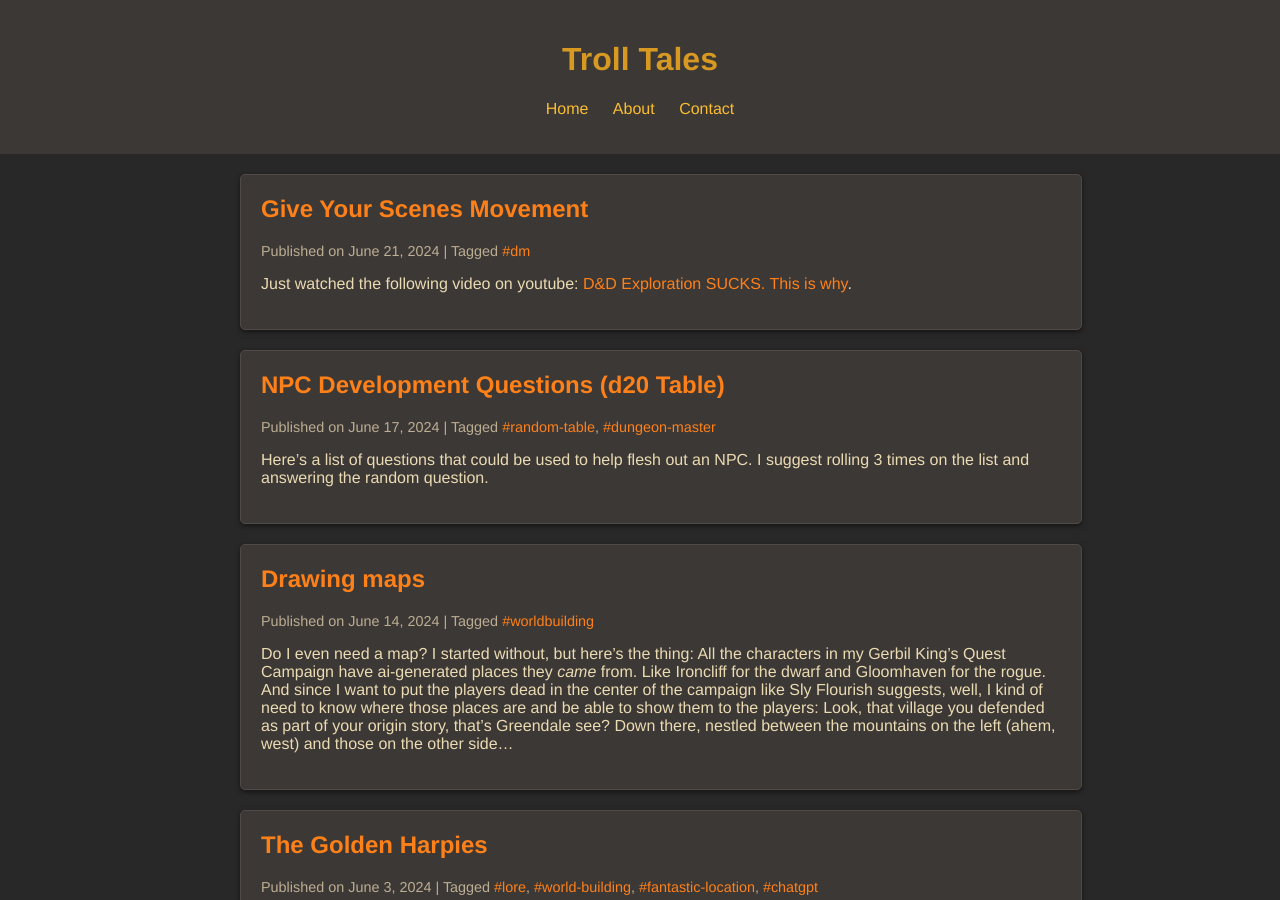
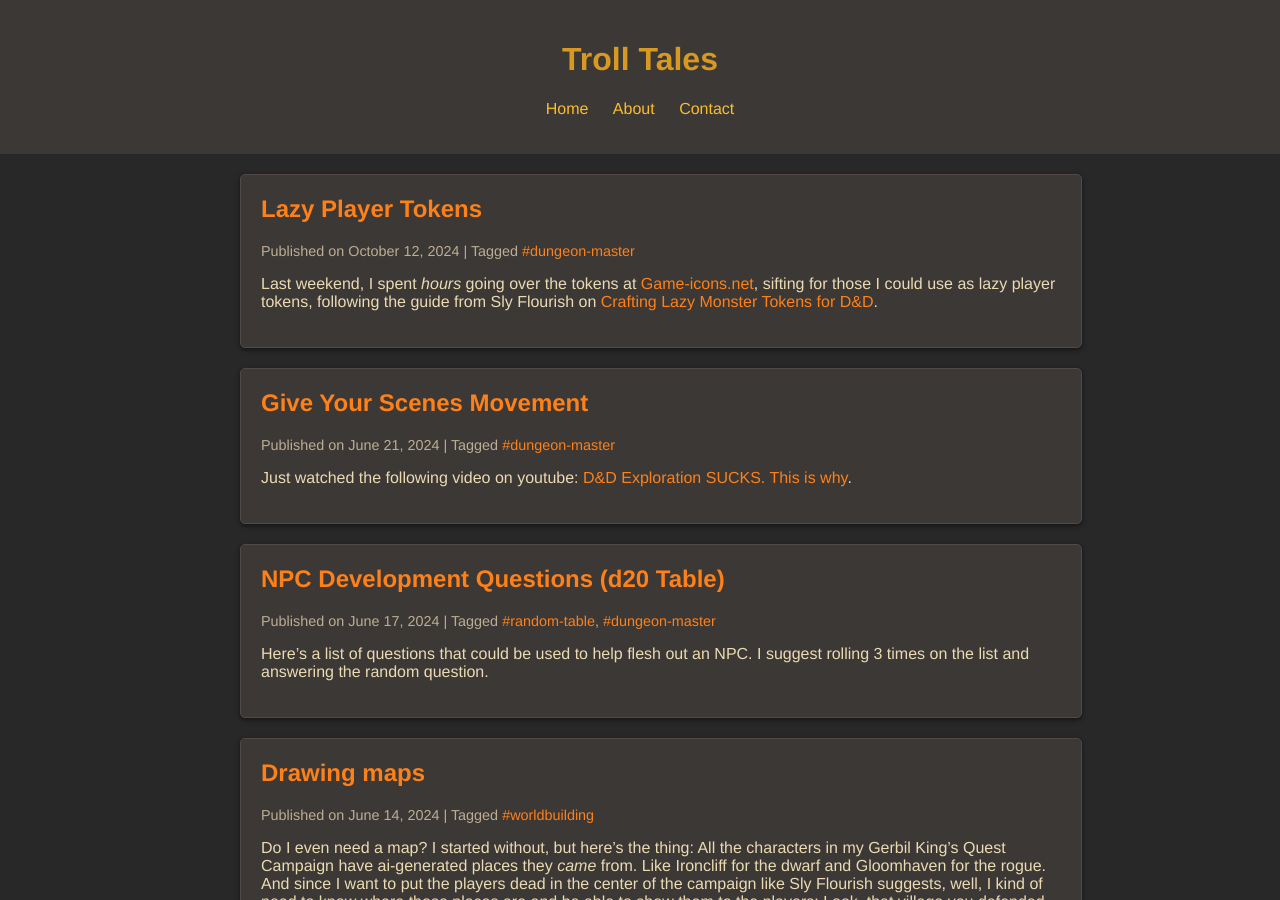
Before and after one commit to daren-thomas/troll-tales, a Jekyll site: the page built from index.md, in a window 1280 px wide and 900 px high. Built offline with Jekyll 4.4.1, drawn with Linux system fonts in a browser that asks for light colours.

Commit message:
lazy player tokens

```diff
--- a/_posts/2024/06/2024-06-21-give-your-scenes-movement.md
+++ b/_posts/2024/06/2024-06-21-give-your-scenes-movement.md
@@ -1,7 +1,7 @@
 ---
 layout: post
 title: Give Your Scenes Movement
-tags: [dm]
+tags: [dungeon-master]
 ---
 
 Just watched the following video on youtube: [D&D Exploration SUCKS. This is why](https://www.youtube.com/watch?v=Sd2svbU7t50).
--- /dev/null
+++ b/_posts/2024/10/2024-10-12-lazy-player-tokens.md
@@ -0,0 +1,20 @@
+---
+title: Lazy Player Tokens
+layout: post
+tags:
+    - dungeon-master
+---
+
+Last weekend, I spent _hours_ going over the tokens at [Game-icons.net](https://game-icons.net/), sifting for those I could use as lazy player tokens, following the guide from Sly Flourish on [Crafting Lazy Monster Tokens for D&D](https://slyflourish.com/crafting_lazy_monster_tokens.html).
+
+I have made the set of monster tokens as described in that article, pasting them back-to-back instead of using the magnets. I like this better than the magnets, which I had also experimented with, because magnets tend to stick together and then the tokens all sort of _clump_ together.
+
+The scheme of the monster tokens by Sly Flourish is black on a white background. So for the player tokens, I've chosen white on a black background, which is also the default on Game-icons.net. The black circle is actually 0.9 inches, so when you cut the tokens out with a 1 inch punch, you'll have a little white border which I think works quite nicely.
+
+Since the icons are offered with the [CC BY 3.0](https://creativecommons.org/licenses/by/3.0/) license, it's only fair I share my derivative work with the same license.
+
+Here's the PDF containing the tokens: [Lazy Player Tokens](./lazy-player-tokens.pdf).
+
+I'd like to point out that the term "lazy" here is a nod to [Sly Flourish](https://slyflourish.com/) who's excellent book [Return of the Lazy Dungeon Master](https://shop.slyflourish.com/products/return-of-the-lazy-dungeon-master) has shaped how I view the game. I've ended up buying all his products, so I might just be a biased fan-boy, but... check it out. There's some great content there!!
+
+![Lazy Player Tokens Photo](./lazy-player-tokens.jpeg)
```
Also changed, not shown: 2 other files.
